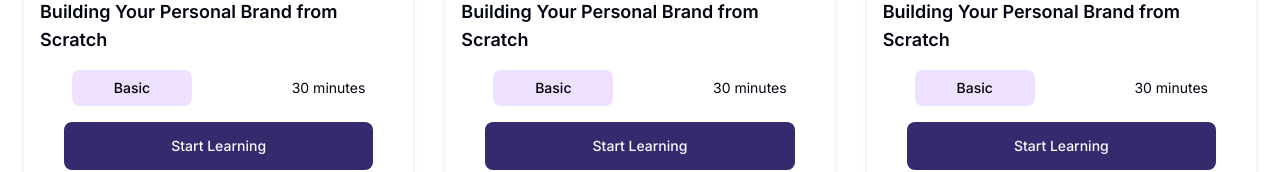
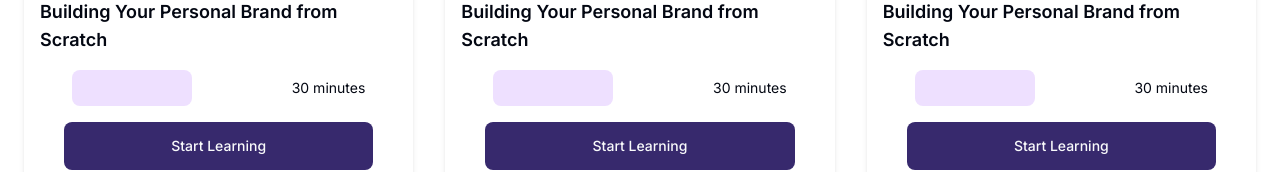
Before and after one commit to helloestelleacademy-sys/estelle-frontend, a Next.js app: page /courses in a window 1280 px wide. Shown: the part 386-558 px from the top of the page. Built offline with nearby package versions, Linux system fonts and the light colour scheme.

Commit message:
update all buttons

```diff
--- a/src/components/About.tsx
+++ b/src/components/About.tsx
@@ -4,6 +4,7 @@ import { Button } from './ui/button'
 import Image from 'next/image'
 import { useGSAP } from '@gsap/react'
 import gsap from 'gsap'
+import Link from 'next/link'
 
 
 const About = () => {
@@ -60,9 +61,9 @@ const About = () => {
                 </div>
             </div> */}
 
-            <div className='button'>
+            <Link href='/about' className='button'>
             <Button className='bg-gradient-to-r gradient-bg  hover:opacity-90 w-[200px] py-6 text-lg'>Read More</Button>
-            </div>
+            </Link>
         </div>
 
         {/* right */}
--- a/src/components/Cta.tsx
+++ b/src/components/Cta.tsx
@@ -11,7 +11,7 @@ const Cta = () => {
             <p className='text-2xl text-gray-100 max-w-xl font-light tracking-wide'>Let your personal brand become a legacy with <span className='font-bold text-white'>Estelle</span></p>
             </div>
 
-         <a href='https://whatsapp.com/channel/0029VbBA6IzHVvTfvZMufU3M' className=' hover:opacity-90 flex items-center justify-center bg-white text-[#7852A9] hover:bg-[#eeedef] py-4 rounded-2xl font-semibold w-full md:w-[200px]'>Start Learning</a>
+         <a href='https://whatsapp.com/channel/0029VbBA6IzHVvTfvZMufU3M' className=' hover:opacity-90 flex items-center justify-center bg-white text-[#7852A9] hover:bg-[#eeedef] py-4 rounded-2xl font-semibold w-full md:w-[200px]'>Join our community</a>
 
         </div>
 
--- a/src/components/FeaturedCourses.tsx
+++ b/src/components/FeaturedCourses.tsx
@@ -25,7 +25,7 @@ const FeaturedCourses = () => {
             {/* courses */}
             <div className='grid grid-cols-1 md:grid-cols-2 lg:grid-cols-3 gap-8 mt-18'>
                 {featuredCourses.map((course, index)=>(
-                    <CourseCard key={index} img={course.img} title={course.title} time={course.time} level={course.level} modules={course.modules} price={course.price} />
+                    <CourseCard key={index} img={course.img} title={course.title} time={course.time} courseType={course.courseType} level={course.level} modules={course.modules} price={course.price} />
                 ))}
 
             </div>
--- a/src/components/Header.tsx
+++ b/src/components/Header.tsx
@@ -27,8 +27,8 @@ const Header = () => {
 
                 <p className='text-sm mb-8 font-semibold'> <span className='gradient-bg bg-clip-text text-transparent'>35,000 naira/ basic plan </span>, lifetime access</p>
                 <div className='flex flex-col sm:flex-row items-start gap-4'>
-                    <button className=' bg-[#37296D] hover:opacity-90 text-white py-4 rounded-full font-semibold w-full md:w-[200px]'>Start Learning</button>
-                    <button className='gradient-bg text-white hover:bg-white hover:text-black transition w-full  md:w-[200px] py-4 rounded-full font-semibold'>Learn More</button>
+                    <a href='https://mainstack.store/stellanwosu/w2RdFBdyAPo7' className='flex items-center justify-center bg-[#37296D] hover:opacity-90 text-white py-4 rounded-full font-semibold w-full md:w-[200px]'>Start Learning</a>
+                    <a href='https://mainstack.store/stellanwosu/w2RdFBdyAPo7' className='flex items-center justify-center gradient-bg text-white hover:bg-white hover:text-black transition w-full  md:w-[200px] py-4 rounded-full font-semibold'>Learn More</a>
                 </div>
                 <p className='text-sm mt-6 font-semibold'> <span className='gradient-bg bg-clip-text text-transparent'>210,000 naira/ Premium plan </span>, instant 5% cash back guarantee</p>
             </div>
--- a/src/components/main/CourseCard.tsx
+++ b/src/components/main/CourseCard.tsx
@@ -10,9 +10,10 @@ type CourseProp ={
     price:string,
     level:string,
     modules:string,
+    courseType?:string,
 }
 
-const CourseCard = ({title, img,}:CourseProp) => {
+const CourseCard = ({title, img, courseType}:CourseProp) => {
   return (
     <div className='rounded-xl shadow-md hover:shadow-lg transition duration-300 relative'>
         <Image src={img} alt='Image' width={200} height={150} className='w-full h-[200px] rounded-2xl inset-0 object-cover' />
@@ -33,7 +34,7 @@ const CourseCard = ({title, img,}:CourseProp) => {
                 </div> */}
                 {/* <hr className='mt-4' /> */}
                 <div className='flex items-center justify-between gap-6 mt-4 px-8'>
-                    <Button className='bg-[#EEE0FF] w-[120px] text-black hover:bg-[#dbc2fa]'>Basic</Button>
+                    <Button className='bg-[#EEE0FF] w-[120px] text-black hover:bg-[#dbc2fa]'>{courseType}</Button>
 
                     <h2 className='text-sm'>30 minutes</h2>
                 </div>
--- a/src/constants/index.tsx
+++ b/src/constants/index.tsx
@@ -72,6 +72,7 @@ export const featuredCourses =[
     price:'35,000',
     level:'Beginner level',
     modules:'10 modules',
+    courseType:'Basic'
   },
   {
     title:' AI & SEO Linkedln visibility ',
@@ -80,6 +81,7 @@ export const featuredCourses =[
     price:'55,000',
     level:'Intermediate level',
     modules:'10 modules',
+    courseType:'Premium'
   },
   {
     title:'Client Converting Personal brand',
@@ -88,6 +90,7 @@ export const featuredCourses =[
     price:'40,000',
     level:'Beginner level',
     modules:'10 modules',
+    courseType:'Organizaitions'
   },
 ]
 
```
